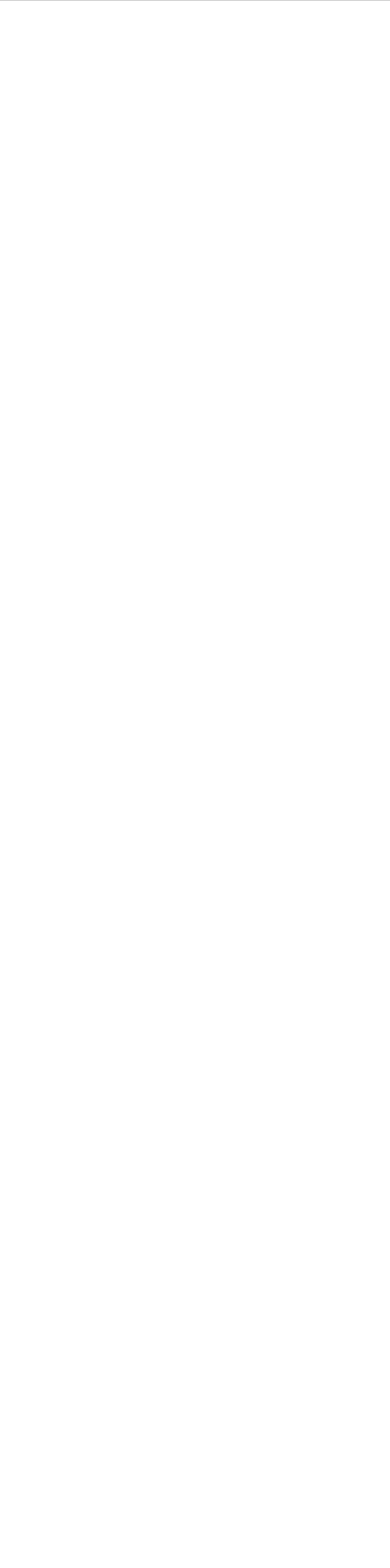
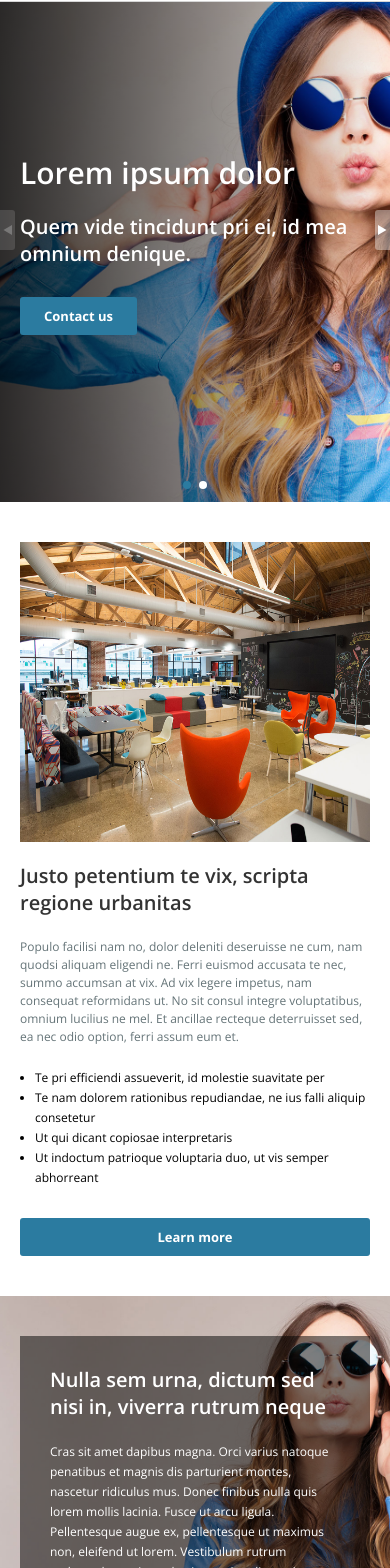
Before and after one commit to naeem2000/app-software-engineer-test, a React (Create React App) app: page / in a window 390 px wide. Shown: the part 56-1624 px from the top of the page. Before the commit the page ends 844 px from the top, so only its background shows below. Built offline with nearby package versions, Linux system fonts and the light colour scheme.

Commit message:
init(mid-section&bottom-sections): progressed down home page including mobile

```diff
--- a/src/App.tsx
+++ b/src/App.tsx
@@ -1,10 +1,18 @@
+import BottomHomeSection from './components/BottomHomeSection';
+import BottomTextSection from './components/BottomTextSection';
+import MidHome from './components/MidHome';
+import Hero from './components/Hero';
+import Nav from './stories/Nav';
 import './App.scss';
-import Nav from './stories/Nav';
 
 function App() {
 	return (
 		<main className='App'>
 			<Nav />
+			<Hero />
+			<MidHome />
+			<BottomHomeSection />
+			<BottomTextSection />
 		</main>
 	);
 }
--- /dev/null
+++ b/src/components/BottomHomeSection.tsx
@@ -0,0 +1,25 @@
+import Button from '../stories/Button';
+import './homeStyles.scss';
+
+export default function BottomHomeSection() {
+	return (
+		<section className='bottom-home-section'>
+			<div className='max-width'>
+				<div>
+					<h2>Nulla sem urna, dictum sed nisi in, viverra rutrum neque</h2>
+					<br />
+					<p>
+						Cras sit amet dapibus magna. Orci varius natoque penatibus et magnis
+						dis parturient montes, nascetur ridiculus mus. Donec finibus nulla
+						quis lorem mollis lacinia. Fusce ut arcu ligula. Pellentesque augue
+						ex, pellentesque ut maximus non, eleifend ut lorem. Vestibulum
+						rutrum malesuada turpis, molestie mattis velit maximus ac. Quisque
+						iaculis hendrerit ex et tincidunt. Aenean eu magna ut nisi placerat
+						fringilla in sed diam.
+					</p>
+					<Button className='overlay-button' label='Log in' variant='light' />
+				</div>
+			</div>
+		</section>
+	);
+}
--- /dev/null
+++ b/src/components/BottomTextSection.tsx
@@ -0,0 +1,9 @@
+import './homeStyles.scss';
+
+export default function BottomTextSection() {
+	return (
+		<section className='max-width bottom-text-section'>
+			<h2>Justo petentium te vix, scripta regione urbanitas</h2>
+		</section>
+	);
+}
--- /dev/null
+++ b/src/components/Hero.tsx
@@ -0,0 +1,39 @@
+import './homeStyles.scss';
+import { Swiper, SwiperSlide } from 'swiper/react';
+import { Autoplay, Navigation, Pagination } from 'swiper/modules';
+import 'swiper/css/navigation';
+import 'swiper/css/pagination';
+import 'swiper/css';
+import Button from '../stories/Button';
+import { Link } from 'react-router-dom';
+export default function Hero() {
+	return (
+		<section className='hero'>
+			<Swiper
+				modules={[Navigation, Pagination, Autoplay]}
+				spaceBetween={0}
+				slidesPerView={1}
+				navigation={true}
+				pagination={{ clickable: true }}
+				className='swiper-container'
+			>
+				<SwiperSlide className='slide'>
+					<div className='overlay' />
+				</SwiperSlide>
+				<SwiperSlide className='slide'>
+					<div className='overlay' />
+				</SwiperSlide>
+
+				<div className='max-width'>
+					<div className='hero-text'>
+						<h1>Lorem ipsum dolor</h1>
+						<p>Quem vide tincidunt pri ei, id mea omnium denique.</p>
+						<Link to='/contact-us'>
+							<Button label='Contact us' variant='dark' />
+						</Link>
+					</div>
+				</div>
+			</Swiper>
+		</section>
+	);
+}
--- /dev/null
+++ b/src/components/MidHome.tsx
@@ -0,0 +1,41 @@
+import midHome from '../assets/Img_004.jpg';
+import Button from '../stories/Button';
+import './homeStyles.scss';
+
+export default function MidHome() {
+	return (
+		<section className='mid-home'>
+			<div className='max-width'>
+				<div>
+					<h2>Justo petentium te vix, scripta regione urbanitas</h2>
+					<br />
+					<p>
+						Populo facilisi nam no, dolor deleniti deseruisse ne cum, nam quodsi
+						aliquam eligendi ne. Ferri euismod accusata te nec, summo accumsan
+						at vix. Ad vix legere impetus, nam consequat reformidans ut. No sit
+						consul integre voluptatibus, omnium lucilius ne mel. Et ancillae
+						recteque deterruisset sed, ea nec odio option, ferri assum eum et.
+					</p>
+					<br />
+					<ul>
+						<li>Te pri efficiendi assueverit, id molestie suavitate per</li>
+						<li>
+							Te nam dolorem rationibus repudiandae, ne ius falli aliquip
+							consetetur
+						</li>
+						<li>Ut qui dicant copiosae interpretaris</li>
+						<li>
+							Ut indoctum patrioque voluptaria duo, ut vis semper abhorreant
+						</li>
+					</ul>
+					<Button
+						className='mid-home-button'
+						label='Learn more'
+						variant='dark'
+					/>
+				</div>
+				<img src={midHome} alt='mid home' />
+			</div>
+		</section>
+	);
+}
--- /dev/null
+++ b/src/components/homeStyles.scss
@@ -0,0 +1,227 @@
+.hero {
+    position: relative;
+    width: 100%;
+    height: 100%;
+
+    .swiper-container {
+        height: 500px;
+        width: 100%;
+        position: relative;
+        z-index: 1;
+
+        .hero-text {
+            position: absolute;
+            top: 30%;
+            z-index: 2;
+            color: #fff;
+
+            h1 {
+                font-weight: 600;
+                font-size: 30px;
+                margin-bottom: 20px;
+            }
+
+            p {
+                font-weight: 600;
+                font-size: 20px;
+                margin-bottom: 30px;
+            }
+        }
+
+        .slide {
+            position: relative;
+            background-image: url('../assets/Img_001.jpg');
+            background-position: 50% 15%;
+            background-size: cover;
+            background-repeat: no-repeat;
+
+            &:last-child {
+                background-image: url('../assets/Img_003.jpg');
+                background-position: 50% 50%;
+            }
+
+            .overlay {
+                position: absolute;
+                top: 0;
+                left: 0;
+                bottom: 0;
+                right: 0;
+                width: 100%;
+                height: 100%;
+                background: transparent linear-gradient(270deg, #00000000 0%, #000000CC 100%) 0% 0% no-repeat padding-box;
+                z-index: 1;
+            }
+        }
+
+        .swiper-button-next:after,
+        .swiper-rtl .swiper-button-prev:after {
+            content: '' !important;
+        }
+
+        .swiper-button-prev:after,
+        .swiper-rtl .swiper-button-prev:after {
+            content: '' !important;
+        }
+
+        .swiper-button-prev,
+        .swiper-button-next {
+            background: url('../assets/icons/Icon_Arrow.svg') no-repeat center !important;
+            background-size: 10px !important;
+            width: 40px !important;
+            height: 40px !important;
+            padding: 0 !important;
+            top: 50%;
+            transform: translateY(-50%);
+            z-index: 999 !important;
+            background-color: rgba(255, 255, 255, 0.4) !important;
+            border-radius: 0px 3px 3px 0px !important;
+
+            @media screen and (max-width: 1024px) {
+                background-size: 10px !important;
+                width: 15px !important;
+                height: 40px !important;
+            }
+        }
+
+        .swiper-button-prev {
+            left: 0 !important;
+        }
+
+        .swiper-button-next {
+            transform: rotate(180deg);
+            right: 0 !important;
+            top: 46% !important;
+        }
+
+        .swiper-pagination-bullet {
+            background: var(--white) !important;
+            opacity: 1 !important;
+        }
+
+        .swiper-pagination-bullet-active {
+            background: var(--blue) !important;
+        }
+    }
+}
+
+.mid-home {
+    margin: 60px 0px;
+
+    @media screen and (max-width: 1024px) {
+        margin: 40px 0px;
+    }
+
+    .max-width {
+        display: flex;
+        justify-content: space-between;
+        align-items: flex-start;
+        gap: 60px;
+
+        @media screen and (max-width: 1024px) {
+            flex-direction: column;
+            justify-content: center;
+            align-items: center;
+            gap: 20px;
+        }
+
+        div {
+            order: 1;
+
+            @media screen and (max-width: 1024px) {
+                order: 2;
+            }
+
+            h2 {
+                color: var(--black);
+                font-weight: 600;
+                font-size: 20px;
+            }
+
+            p {
+                color: var(--grey);
+                font-size: 12px;
+                line-height: 18px;
+            }
+
+            ul {
+                margin-left: 15px;
+                margin-bottom: 30px;
+
+                li {
+                    font-size: 12px;
+                    line-height: 20px;
+                    text-align: left;
+                }
+            }
+
+            .mid-home-button {
+                @media screen and (max-width: 1024px) {
+                    width: 100%;
+                }
+            }
+        }
+
+        img {
+            max-width: 510px;
+            width: 100%;
+            height: 300px;
+            order: 2;
+
+            @media screen and (max-width: 1024px) {
+                order: 1;
+            }
+        }
+    }
+}
+
+.bottom-home-section {
+    margin-bottom: 60px;
+    padding: 60px 0px;
+    background-image: url('../assets/Img_002.jpg');
+    background-position: 50% 3%;
+    background-size: cover;
+    background-repeat: no-repeat;
+
+    @media screen and (max-width: 768px) {
+        margin-bottom: 40px;
+        padding: 40px 0px;
+    }
+
+    .max-width {
+        >div {
+            padding: 30px;
+            background: #00000080;
+            max-width: fit-content;
+            color: var(--white);
+
+            h2 {
+                font-weight: 600;
+                font-size: 20px;
+            }
+
+            p {
+                max-width: 450px;
+                font-size: 12px;
+                line-height: 20px;
+            }
+
+            @media screen and (max-width: 768px) {
+                max-width: 100%;
+            }
+
+            .overlay-button {
+                margin-top: 41px;
+                padding: 11px 40px;
+
+                @media screen and (max-width: 768px) {
+                    width: 100%;
+                }
+            }
+        }
+    }
+}
+
+.bottom-text-section {
+
+    h2 {}
+}
--- a/src/index.scss
+++ b/src/index.scss
@@ -8,6 +8,7 @@
   --dark-button-hover: #226280;
   --border: #D5D5D5;
   --black: #333333;
+  --grey: #657478;
 }
 
 * {
@@ -21,8 +22,11 @@
 .max-width {
   max-width: 1080px;
   margin: 0 auto;
-  padding-left: 20px;
-  padding-right: 20px;
+
+  @media screen and (max-width: 1120px) {
+    padding-left: 20px;
+    padding-right: 20px;
+  }
 }
 
 img {
--- a/src/index.tsx
+++ b/src/index.tsx
@@ -9,11 +9,9 @@ const router = createBrowserRouter([
 	{
 		path: '/',
 		element: <App />,
-		children: [
-			{ path: 'about-us', element: <AboutUs /> },
-			{ path: 'contact-us', element: <ContactUs /> },
-		],
 	},
+	{ path: 'about-us', element: <AboutUs /> },
+	{ path: 'contact-us', element: <ContactUs /> },
 ]);
 
 const root = ReactDOM.createRoot(
--- a/src/pages/about-us/AboutUs.tsx
+++ b/src/pages/about-us/AboutUs.tsx
@@ -1,3 +1,10 @@
+import Nav from '../../stories/Nav';
+
 export default function AboutUs() {
-	return <main>aboutUs</main>;
+	return (
+		<main>
+			<Nav />
+			about
+		</main>
+	);
 }
--- a/src/pages/contact-us/ContactUs.tsx
+++ b/src/pages/contact-us/ContactUs.tsx
@@ -1,3 +1,10 @@
+import Nav from '../../stories/Nav';
+
 export default function ContactUs() {
-	return <main>ContactUs</main>;
+	return (
+		<main>
+			<Nav />
+			ContactUs
+		</main>
+	);
 }
--- a/src/stories/button.scss
+++ b/src/stories/button.scss
@@ -5,6 +5,7 @@ button {
     font-size: 13px;
     line-height: 16px;
     padding: 11px 24px;
+    border-radius: 3px;
 }
 
 .dark {
--- a/src/stories/nav.scss
+++ b/src/stories/nav.scss
@@ -2,7 +2,8 @@ nav {
     border-bottom: 1px solid var(--border);
 
     .max-width {
-        padding: 16px 0px 12px;
+        padding-top: 16px;
+        padding-bottom: 12px;
         display: flex;
         justify-content: space-between;
         align-items: center;
@@ -42,7 +43,7 @@ nav {
 
     @media screen and (max-width: 1080px) {
         .max-width {
-            padding: 15px 20px 12px;
+            padding-bottom: 12px !important;
         }
     }
 
```
